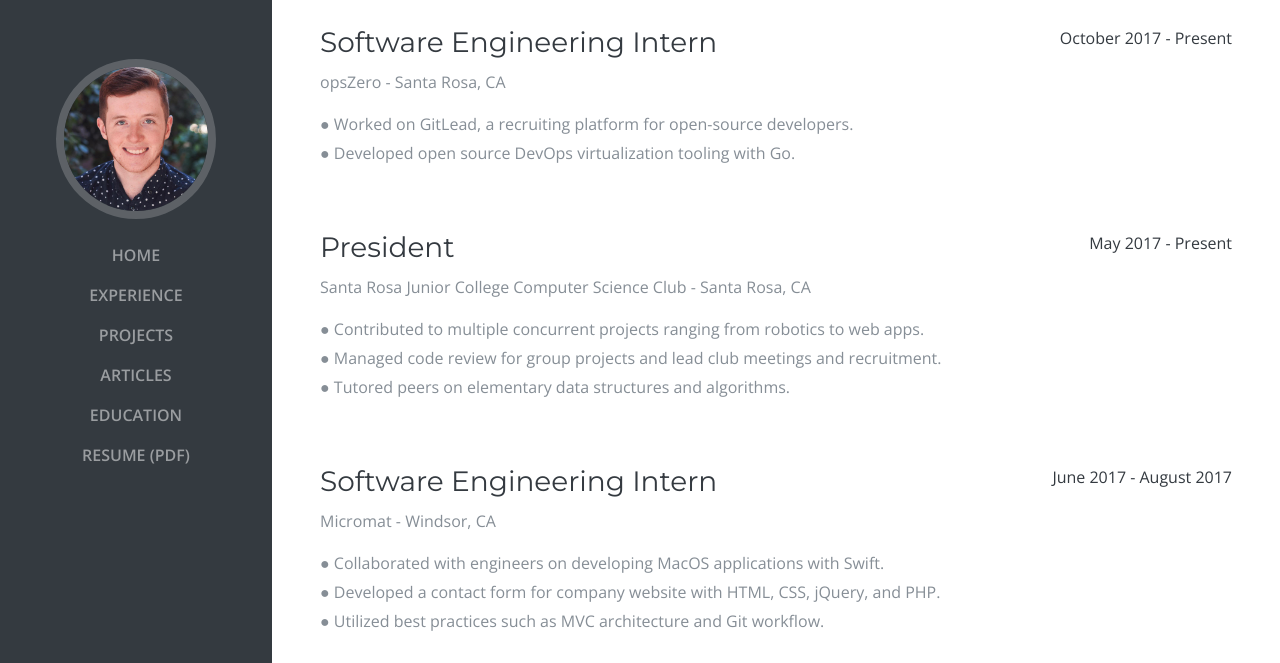
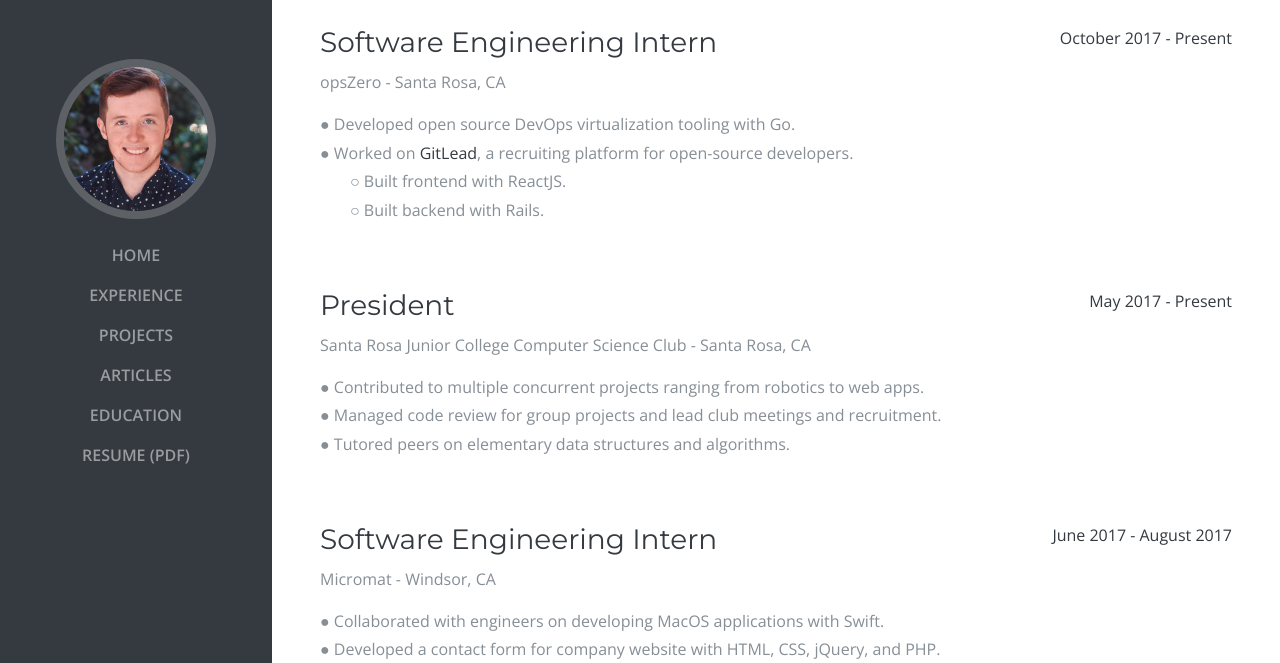
Before and after one commit to Kyle1668/www.kyledevinobrien.com, a plain HTML site: page experience.html in a window 1280 px wide. Shown: the part 137-800 px from the top of the page. Drawn offline with nearby package versions, Linux system fonts and the light colour scheme; a web font is replaced by a local one.

Commit message:
added hollow bullet points

```diff
--- a/experience.html
+++ b/experience.html
@@ -75,8 +75,10 @@
                         <h3 class="mb-0">Software Engineering Intern</h3>
                         <div class="subheading mb-3">opsZero - Santa Rosa, CA</div>
                         <p>
-                            ● Worked on GitLead, a recruiting platform for open-source developers. <br>
                             ● Developed open source DevOps virtualization tooling with Go. <br>
+                            ● Worked on <a href="">GitLead</a>, a recruiting platform for open-source developers. <br>
+                            <sub-bullet>○ Built frontend with ReactJS.</sub-bullet><br>
+                            <sub-bullet>○ Built backend with Rails.</sub-bullet>
                         </p>
                     </div>
                     <div class="resume-date text-md-right">
--- a/source/css/experience.css
+++ b/source/css/experience.css
@@ -44,6 +44,10 @@ h2 {
 
 p {
     line-height: 1.8rem;
+}
+
+sub-bullet {
+    padding-left: 30px;
 }
 
 .list-social-icons a {
```
Also changed, not shown: index.html (+1 -1 lines).
